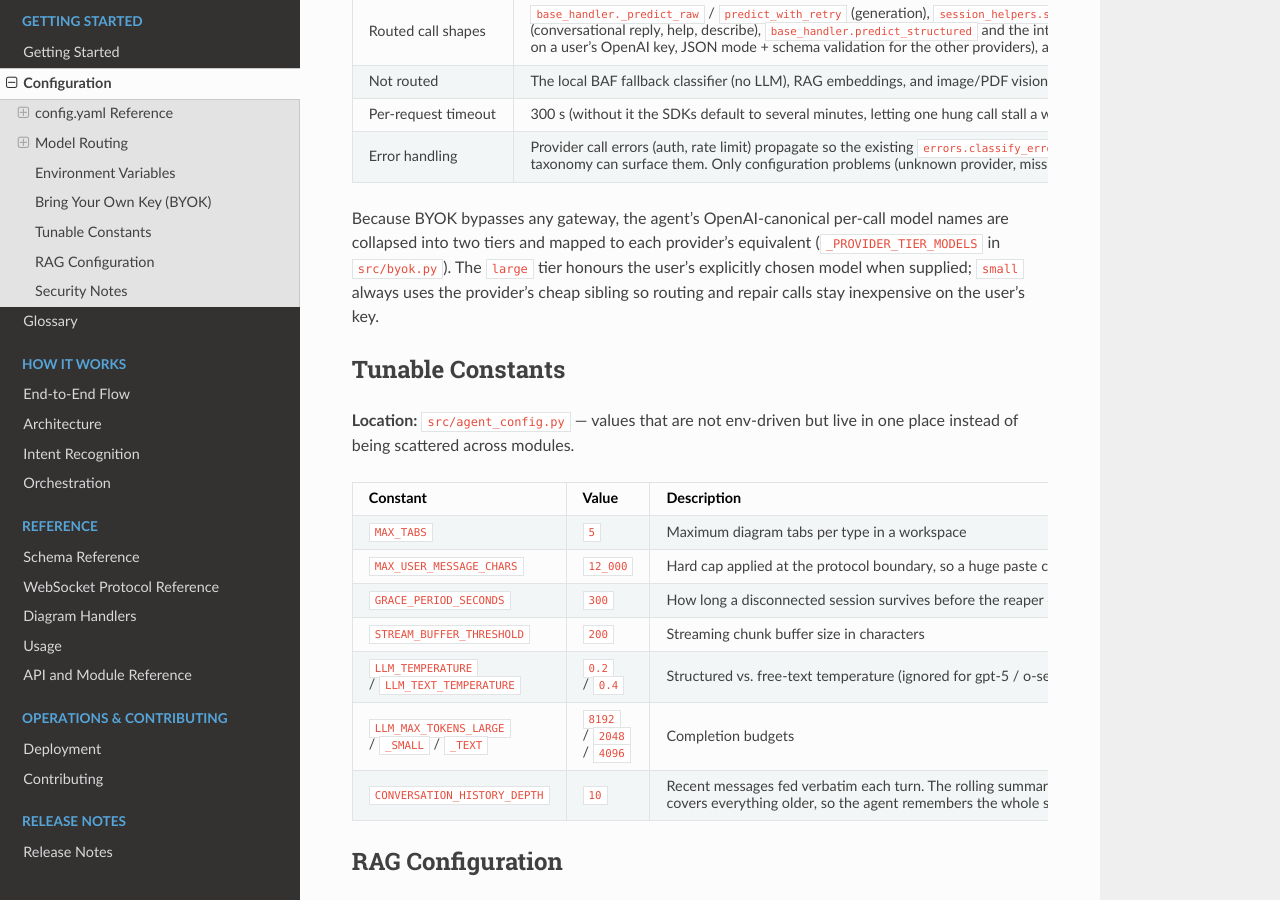
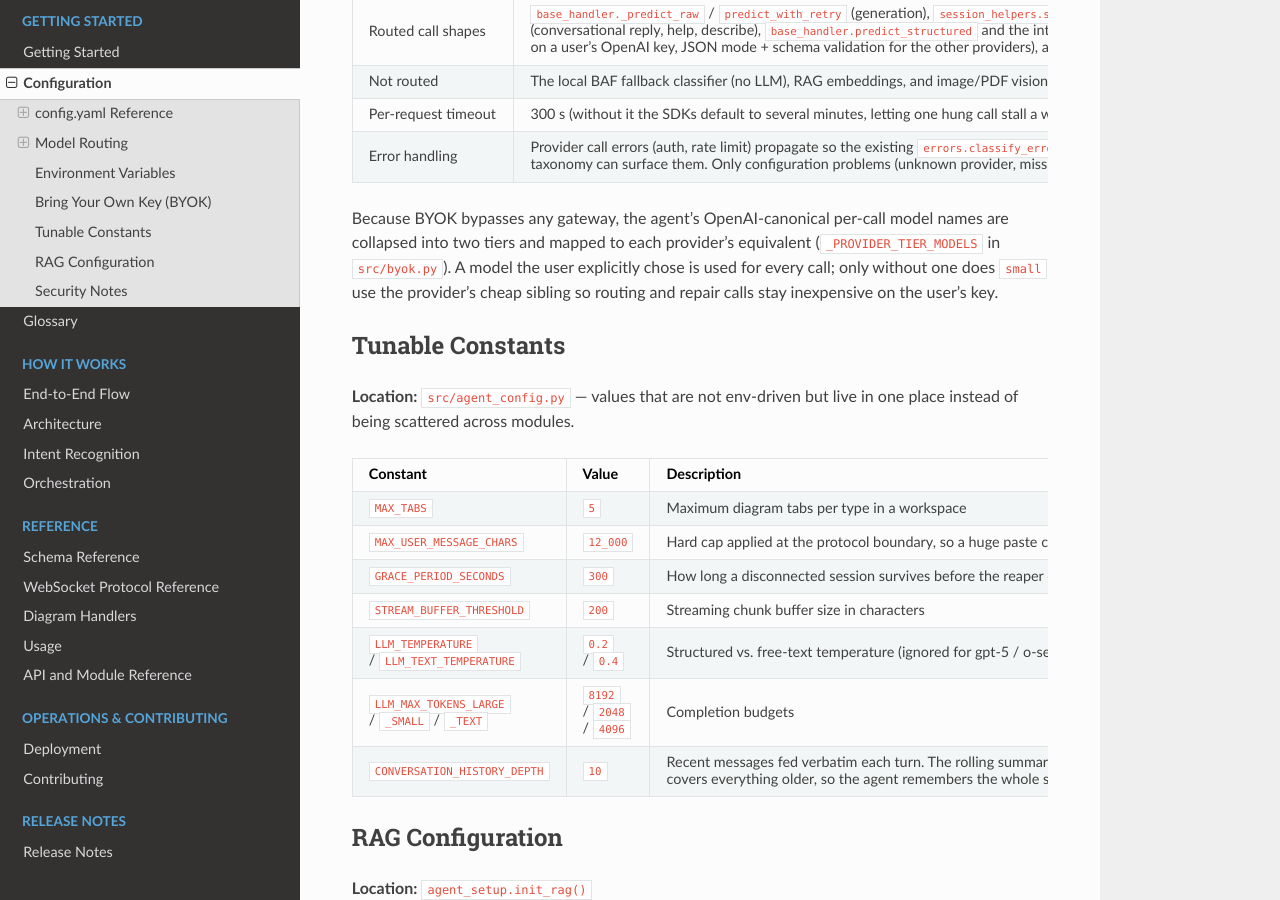
Before and after one commit to BESSER-PEARL/modeling-agent, a Sphinx documentation site: the page built from docs/source/configuration.rst, in a window 1280 px wide and 900 px high, scrolled down 4076 px. Built offline with Sphinx 7.4.7 and the Read the Docs theme 3.1.0, drawn with Linux system fonts in a browser that asks for light colours.

Commit message:
fix(byok): use the model the user picked for every call
Small-tier calls (classifier, routing, repair) swapped the chosen model for the provider's cheap sibling. A user who picks Sonnet 5 now gets Sonnet 5 everywhere; the tier defaults apply only when no model was chosen. The swap also broke gateways: PIA refuses the undated claude-haiku-4-5 alias (403).

```diff
--- a/docs/source/configuration.rst
+++ b/docs/source/configuration.rst
@@ -313,10 +313,10 @@ and the shared server LLM is never mutated.
 
 Because BYOK bypasses any gateway, the agent's OpenAI-canonical per-call
 model names are collapsed into two tiers and mapped to each provider's
-equivalent (``_PROVIDER_TIER_MODELS`` in ``src/byok.py``). The ``large``
-tier honours the user's explicitly chosen model when supplied; ``small``
-always uses the provider's cheap sibling so routing and repair calls stay
-inexpensive on the user's key.
+equivalent (``_PROVIDER_TIER_MODELS`` in ``src/byok.py``). A model the user
+explicitly chose is used for every call; only without one does ``small`` use
+the provider's cheap sibling so routing and repair calls stay inexpensive on
+the user's key.
 
 
 Tunable Constants
```
Also changed, not shown: 2 other files.
